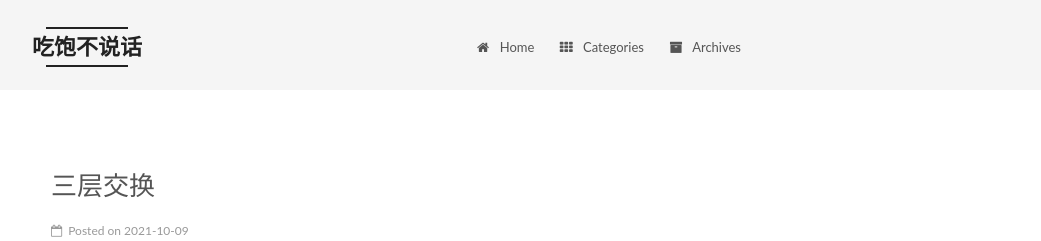
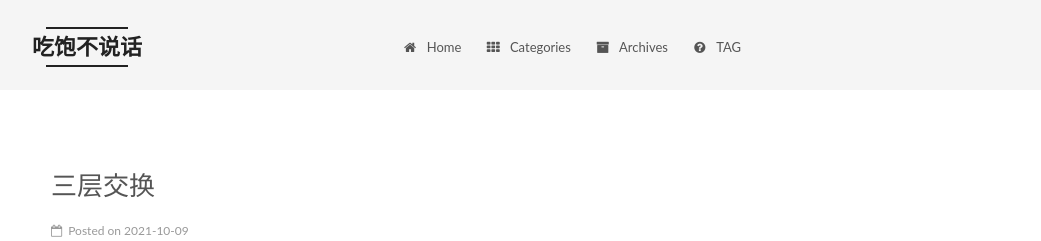
Before and after one commit to youhappyjiuok/youhappyjiuok.githab.io, a plain HTML site: page index.html in a window 1280 px wide. Shown: the top 241 px of the page, without its empty margins (239-1280 px from the left). Drawn offline with Linux system fonts and the light colour scheme.

Commit message:
Site updated: 2023-10-19 09:16:55

```diff
--- a/css/main.css
+++ b/css/main.css
@@ -1822,7 +1822,7 @@ pre .javascript .function {
   width: 4px;
   height: 4px;
   border-radius: 50%;
-  background: #24a777;
+  background: #506309;
 }
 .links-of-blogroll {
   font-size: 13px;
--- a/index.html
+++ b/index.html
@@ -203,6 +203,16 @@
               <i class="menu-item-icon fa fa-fw fa-archive"></i> <br />
 
             Archives
+          </a>
+        </li>
+
+
+        <li class="menu-item menu-item-tag">
+          <a href="/tags" rel="section">
+
+              <i class="menu-item-icon fa fa-fw fa-question-circle"></i> <br />
+
+            TAG
           </a>
         </li>
 
```
Also changed, not shown: 2021/10/09/awk/index.html (+10 -0 lines), 2021/10/09/first-hello-word/index.html (+10 -0 lines), 2021/10/09/sed/index.html (+10 -0 lines), 2021/10/09/三剑客-修改firewall根据日志/index.html (+10 -0 lines), 2021/10/09/三层交换/index.html (+10 -0 lines), 2021/10/09/入门实验-弹性容灾/index.html (+10 -0 lines), 2021/10/09/单臂路由/index.html (+10 -0 lines), archives/2021/10/index.html (+10 -0 lines), archives/2021/index.html (+10 -0 lines), archives/index.html (+10 -0 lines), tags/硬件/index.html (+10 -0 lines).
